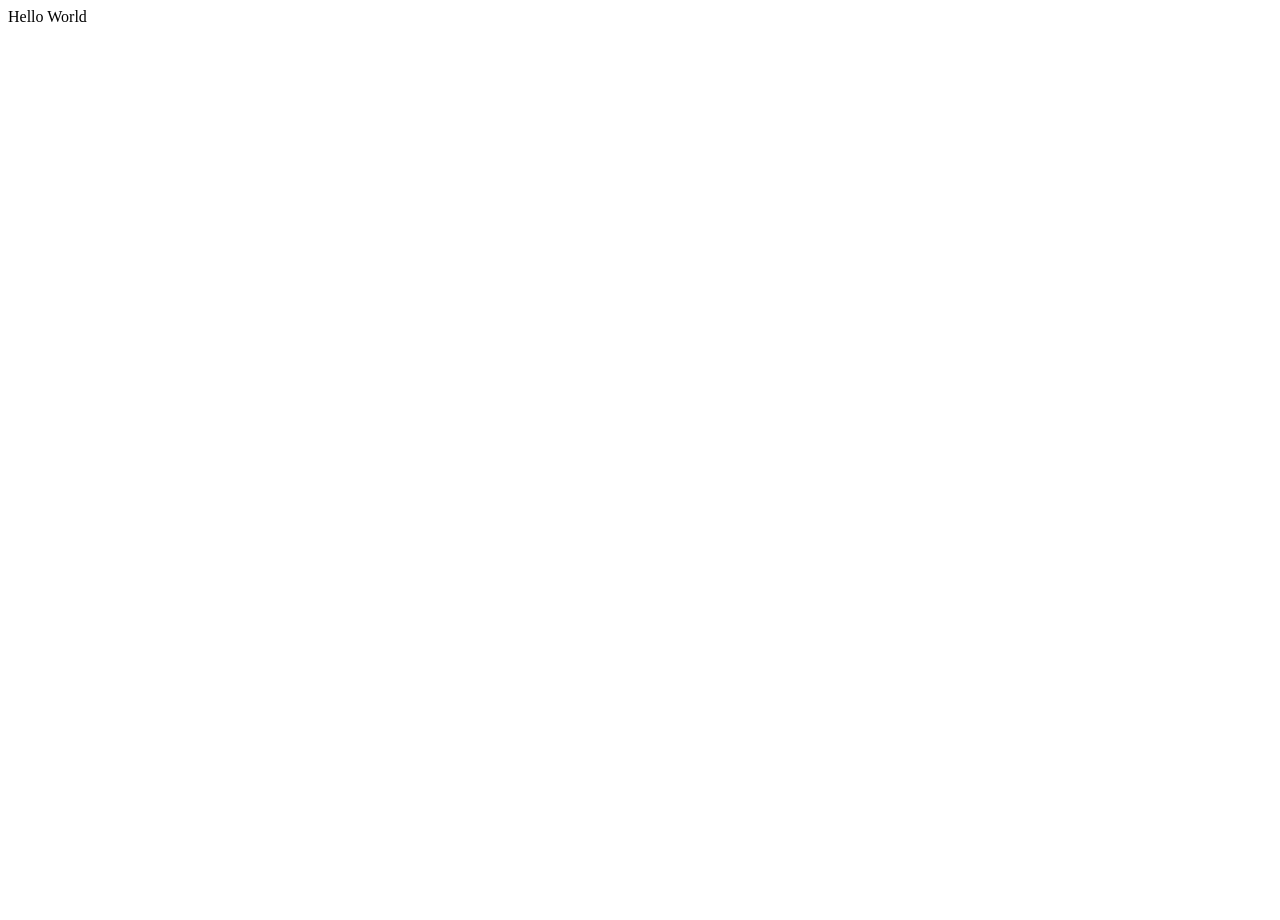
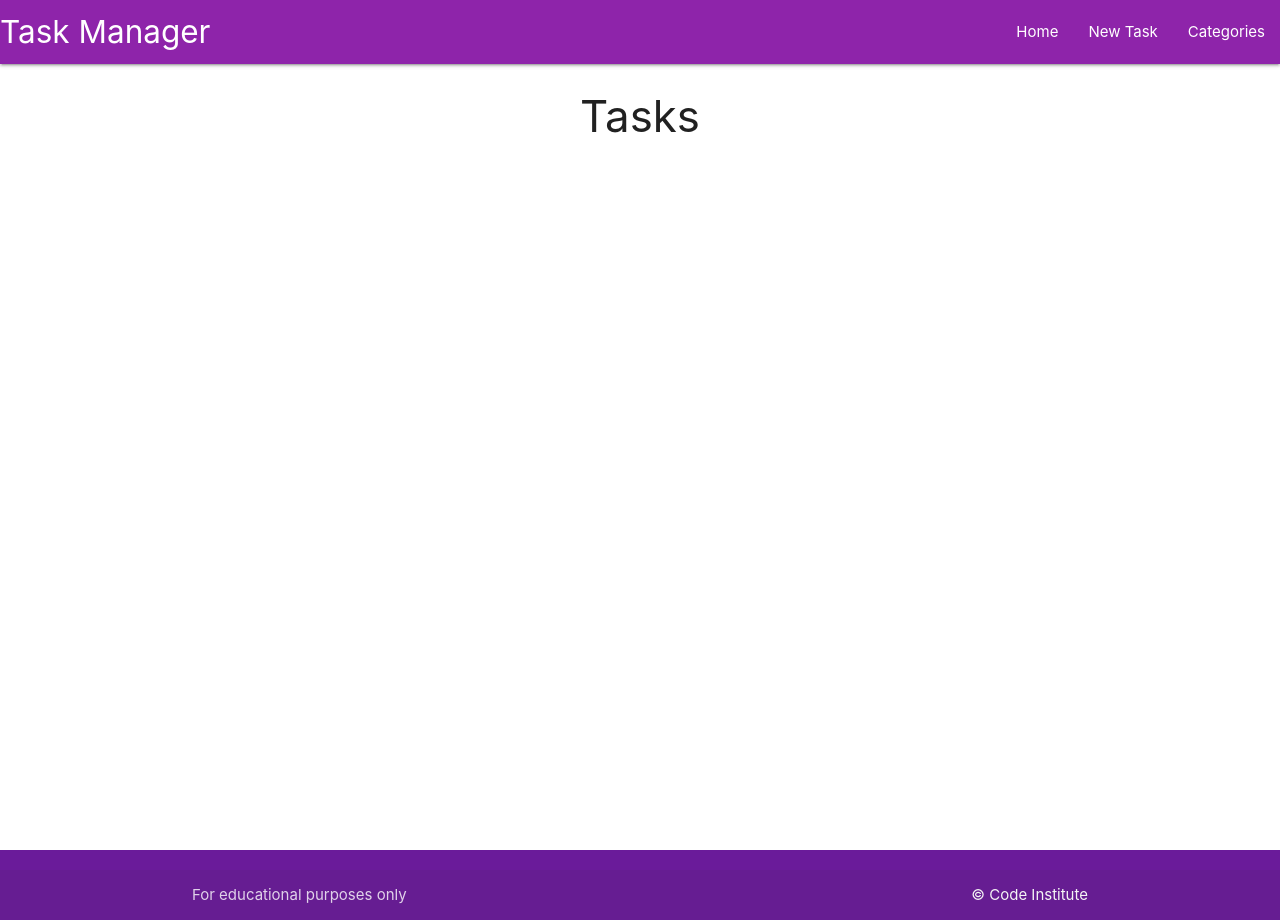
Before and after one commit to Redsskull/Walkthroughproject, a Flask app: page / in a window 1280 px wide. Before the commit the page is almost empty. Run offline with Flask 3, Linux system fonts and the light colour scheme.

Commit message:
set up fronend side of app

```diff
--- a/taskmanager/routes.py
+++ b/taskmanager/routes.py
@@ -5,4 +5,4 @@
 
 @app.route("/")
 def home():
-    return render_template("base.html")
+    return render_template("tasks.html")
--- /dev/null
+++ b/taskmanager/static/css/style.css
@@ -0,0 +1,9 @@
+body {
+    display: flex;
+    min-height: 100vh;
+    flex-direction: column;
+  }
+
+  main {
+    flex: 1 0 auto;
+  }
--- /dev/null
+++ b/taskmanager/static/js/script.js
@@ -0,0 +1,5 @@
+document.addEventListener('DOMContentLoaded', function() {
+    //sidenav initilization
+    let sidenav = document.querySelectorAll('.sidenav');
+    M.Sidenav.init(sidenav);
+  });
--- a/taskmanager/templates/base.html
+++ b/taskmanager/templates/base.html
@@ -4,11 +4,52 @@
     <meta charset="UTF-8">
     <meta http-equiv="X-UA-Compatible" content="IE=edge">
     <meta name="viewport" content="width=device-width, initial-scale=1.0">
+    <link rel="stylesheet" href="https://cdnjs.cloudflare.com/ajax/libs/font-awesome/6.5.1/css/all.min.css" integrity="sha512-DTOQO9RWCH3ppGqcWaEA1BIZOC6xxalwEsw9c2QQeAIftl+Vegovlnee1c9QX4TctnWMn13TZye+giMm8e2LwA==" crossorigin="anonymous" referrerpolicy="no-referrer" />
+    <link rel="stylesheet" href="https://cdnjs.cloudflare.com/ajax/libs/materialize/1.0.0/css/materialize.min.css" type="text/css">
+    <link rel="stylesheet" href="{{ url_for ('static', filename='css/style.css') }}" type="text/css">
     <title>Task Manager</title>
 </head>
 <body>
+   <header>
+    <nav class = "purple darken-1">
+        <!-- top nacbar -->
+        <div class="nav-wrapper">
+          <a href="#!" class="brand-logo">Task Manager</a>
+          <a href="#" data-target="mobile-demo" class="sidenav-trigger"><i class="fa-bars"></i></a>
+          <ul class="right hide-on-med-and-down">
+            <li><a href="{{ url_for('home') }}">Home</a></li>
+            <li><a href="">New Task</a></li>
+            <li><a href="">Categories</a></li>
+          </ul>
+        </div>
+      </nav>
 
-    Hello World
+      <!-- mobile sidenav -->
+
+      <ul class="sidenav" id="mobile-demo">
+        <li><a href="{{ url_for('home') }}">Home</a></li>
+        <li><a href="">New Task</a></li>
+        <li><a href="">Categories</a></li>
+        <li><a href="mobile.html">Mobile</a></li>
+      </ul>
+   </header>
+
+   <main class="container">
+        {% block content %}
+        {% endblock %}
+   </main>
+
+   <footer class="page-footer purple darken-3">
+    <div class="footer-copyright">
+      <div class="container">
+      For educational purposes only
+      <a class="grey-text text-lighten-4 right" href="htttps://codeinstitute.net" target="_blank">&copy; Code Institute</a>
+      </div>
+    </div>
+  </footer>
+
+    <script src="https://cdnjs.cloudflare.com/ajax/libs/materialize/1.0.0/js/materialize.min.js"></script>
+    <script src="{{ url_for ('static', filename='js/script.js')}}"></script>
 
 </body>
 </html>
--- /dev/null
+++ b/taskmanager/templates/tasks.html
@@ -0,0 +1,6 @@
+{% extends "base.html" %}
+{% block content %}
+
+<h3 class="light-purple-text text-darken-4 center align">Tasks</h3>
+
+{% endblock %}
```
